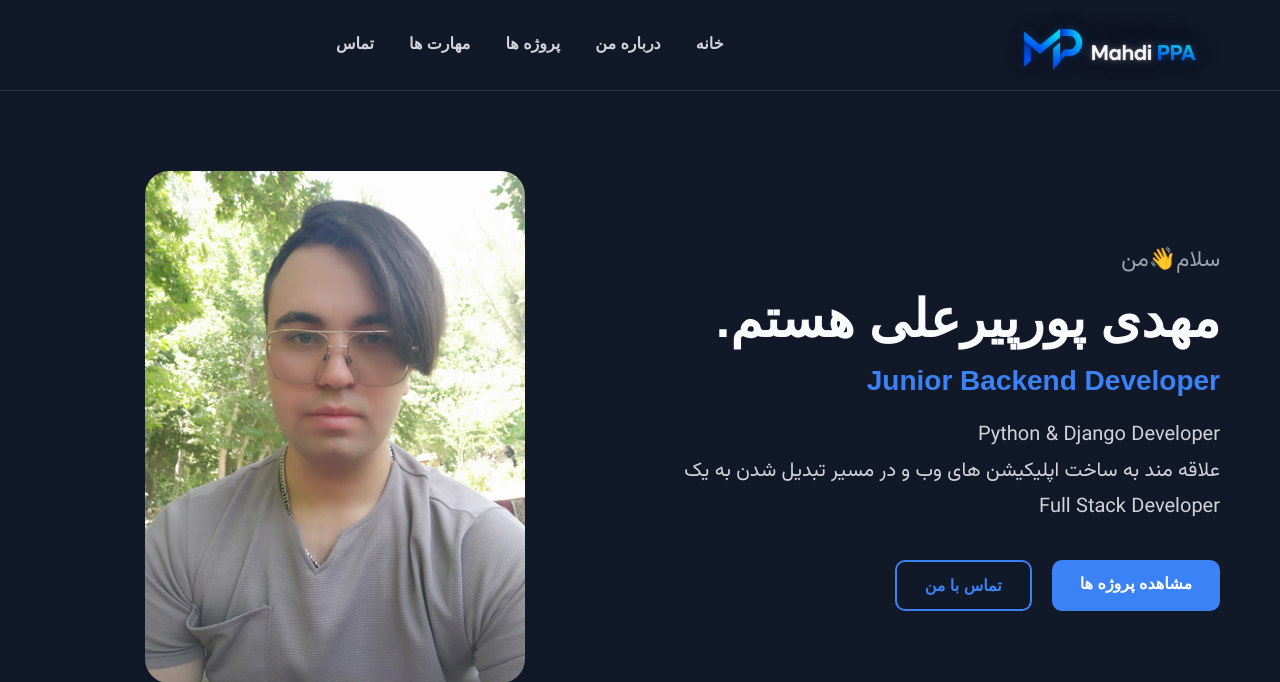
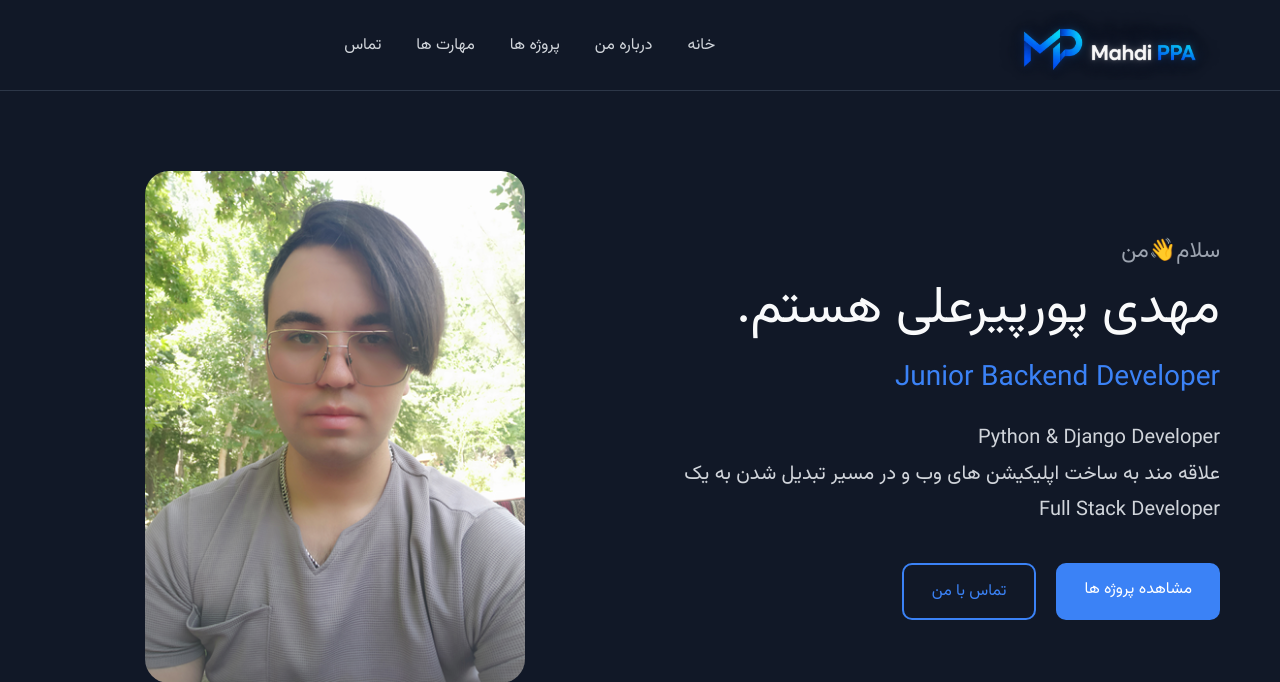
Before and after one commit to mahdippa-dev/portfolio, a Django app: page / in a window 1280 px wide. Shown: the top 682 px of the page. Run offline with Django 5.2, Linux system fonts and the light colour scheme; data that the repository does not hold is empty; some libraries are stand-ins or nearby versions.

Commit message:
fix font3

```diff
--- a/core/static/core/css/base.css
+++ b/core/static/core/css/base.css
@@ -8,7 +8,7 @@
 
 @font-face {
     font-family: 'Vazirmatn';
-    src: url("../../fonts/Vazirmatn-Bold.woff2") format("woff2");
+    src: url("../../fonts/Vazirmatn-Regular.woff2") format("woff2");
     font-weight: 700;
     font-style: normal;
     font-display: swap;
@@ -58,53 +58,7 @@ body {
 }
 
 @media (prefers-reduced-motion: reduce) {
-
     .page-enter {
         animation: none;
     }
-
 }
-
-
-
-h1,
-h2,
-h3,
-h4,
-h5,
-h6,
-button,
-a,
-label,
-strong,
-.project-btn,
-.hero-buttons a {
-    font-family: 'Vazirmatn', sans-serif !important;
-}
-
-
-
-h1,
-h2,
-h3,
-h4,
-h5,
-h6 {
-    font-weight: 700;
-}
-
-button,
-a,
-label,
-strong,
-.project-btn,
-.hero-buttons a {
-    font-weight: 700;
-}
-
-button,
-input,
-textarea,
-select {
-    font-family: inherit;
-}
```
Also changed, not shown: core/static/fonts/Vazirmatn-Black.woff2 (deleted), core/static/fonts/Vazirmatn-ExtraBold.woff2 (deleted), core/static/fonts/Vazirmatn-ExtraLight.woff2 (deleted), core/static/fonts/Vazirmatn-Light.woff2 (deleted), core/static/fonts/Vazirmatn-Medium.woff2 (deleted), core/static/fonts/Vazirmatn-SemiBold.woff2 (deleted), core/static/fonts/Vazirmatn-Thin.woff2 (deleted).
